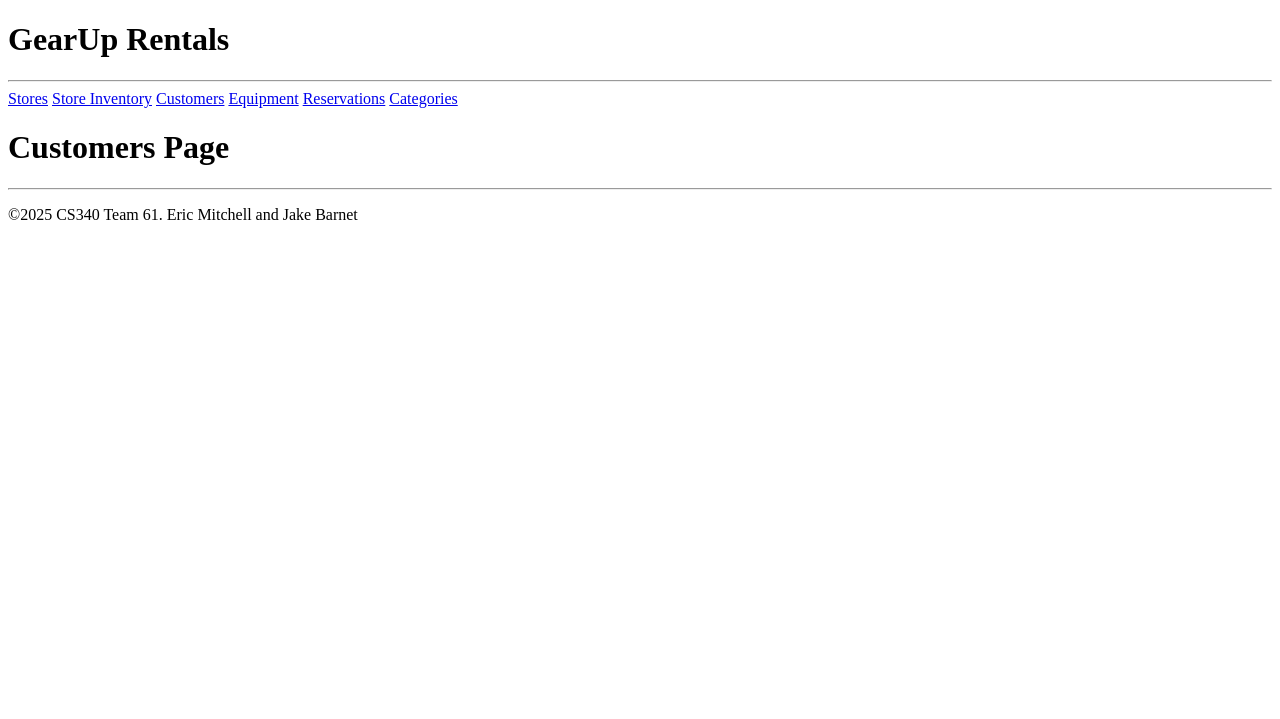
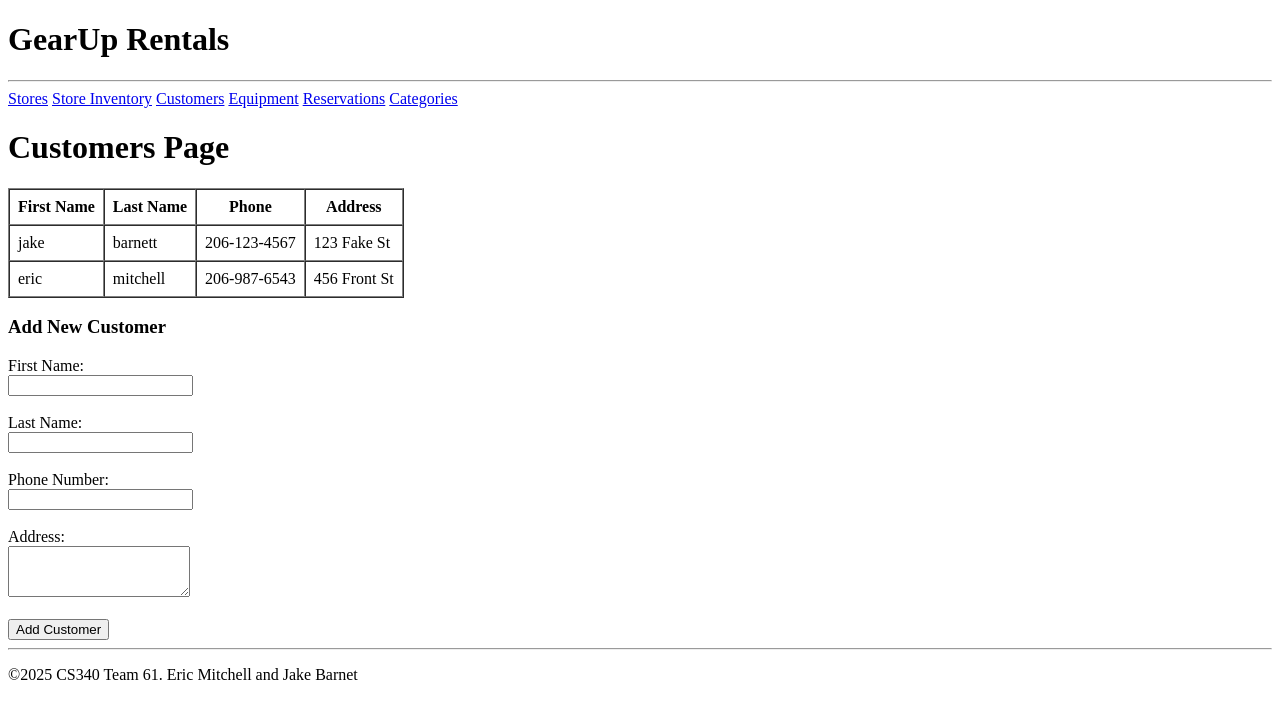
Before and after one commit to jakebarn-osu/cs340-final-project, a Flask app: page /customers in a window 1280 px wide. Shown: the top 719 px of the page. Run offline with Flask 3, Linux system fonts and the light colour scheme.

Commit message:
Add customer table and form demo.

```diff
--- a/app.py
+++ b/app.py
@@ -1,7 +1,19 @@
-from flask import Flask, render_template, render_template_string
+from typing import List
+from flask import Flask, render_template, redirect
 from flask import request
 
 app = Flask(__name__)
+
+_customers = [
+   { "first-name": "jake", "last-name": "barnett", "phone-number": "206-123-4567", "address": "123 Fake St"},
+   { "first-name": "eric", "last-name": "mitchell", "phone-number": "206-987-6543", "address": "456 Front St"},
+]
+
+def get_customer_from_db() -> List[dict[str, str]]:
+   return _customers
+
+def save_customer_to_db(new_customer: dict[str, str]) -> None:
+   _customers.append(new_customer)
 
 # Routes
 @app.route("/", methods=["GET"])
@@ -18,7 +30,25 @@ def store_inventory():
 
 @app.route("/customers", methods=["GET", "POST"])
 def customers():
-   return render_template("/customers.html")
+   if request.method == "POST":
+      print(request.form)
+      first_name = request.form.get("first-name") or ""
+      last_name = request.form.get("last-name") or ""
+      phone = request.form.get("phone-number") or ""
+      address = request.form.get("address") or ""
+
+      save_customer_to_db({
+         "first-name": first_name,
+         "last-name": last_name,
+         "phone-number": phone,
+         "address": address,
+      })
+
+      # redirect clears POST data and reloads table
+      return redirect("/customers")
+
+   customers_list = get_customer_from_db()
+   return render_template("/customers.html", customers=customers_list)
 
 @app.route("/equipment", methods=["GET", "POST"])
 def equipment():
--- a/templates/customers.html
+++ b/templates/customers.html
@@ -6,4 +6,47 @@
 
 <h1>Customers Page</h1>
 
+
+{% if customers %}
+<table border="1" cellpadding="8" cellspacing="0">
+    <thead>
+        <tr>
+            <th>First Name</th>
+            <th>Last Name</th>
+            <th>Phone</th>
+            <th>Address</th>
+        </tr>
+    </thead>
+    <tbody>
+        {% for customer in customers %}
+        <tr>
+            <td>{{ customer["first-name"] }}</td>
+            <td>{{ customer["last-name"] }}</td>
+            <td>{{ customer["phone-number"] }}</td>
+            <td>{{ customer["address"] }}</td>
+        </tr>
+        {% endfor %}
+    </tbody>
+</table>
+{% else %}
+<p><em>No customers found.</em></p>
+{% endif %}
+
+<h3>Add New Customer</h3>
+<form method="POST" action="/customers">
+    <label for="first-name">First Name:</label><br />
+    <input type="text" id="first-name" name="first-name" required /><br /><br />
+
+    <label for="last-name">Last Name:</label><br />
+    <input type="text" id="last-name" name="last-name" required /><br /><br />
+
+    <label for="phone-number">Phone Number:</label><br />
+    <input type="tel" id="phone-number" name="phone-number" /><br /><br />
+
+    <label for="address">Address:</label><br />
+    <textarea id="address" name="address" rows="3"></textarea><br /><br />
+
+    <input type="submit" value="Add Customer" />
+</form>
+
 {% endblock %}
```
